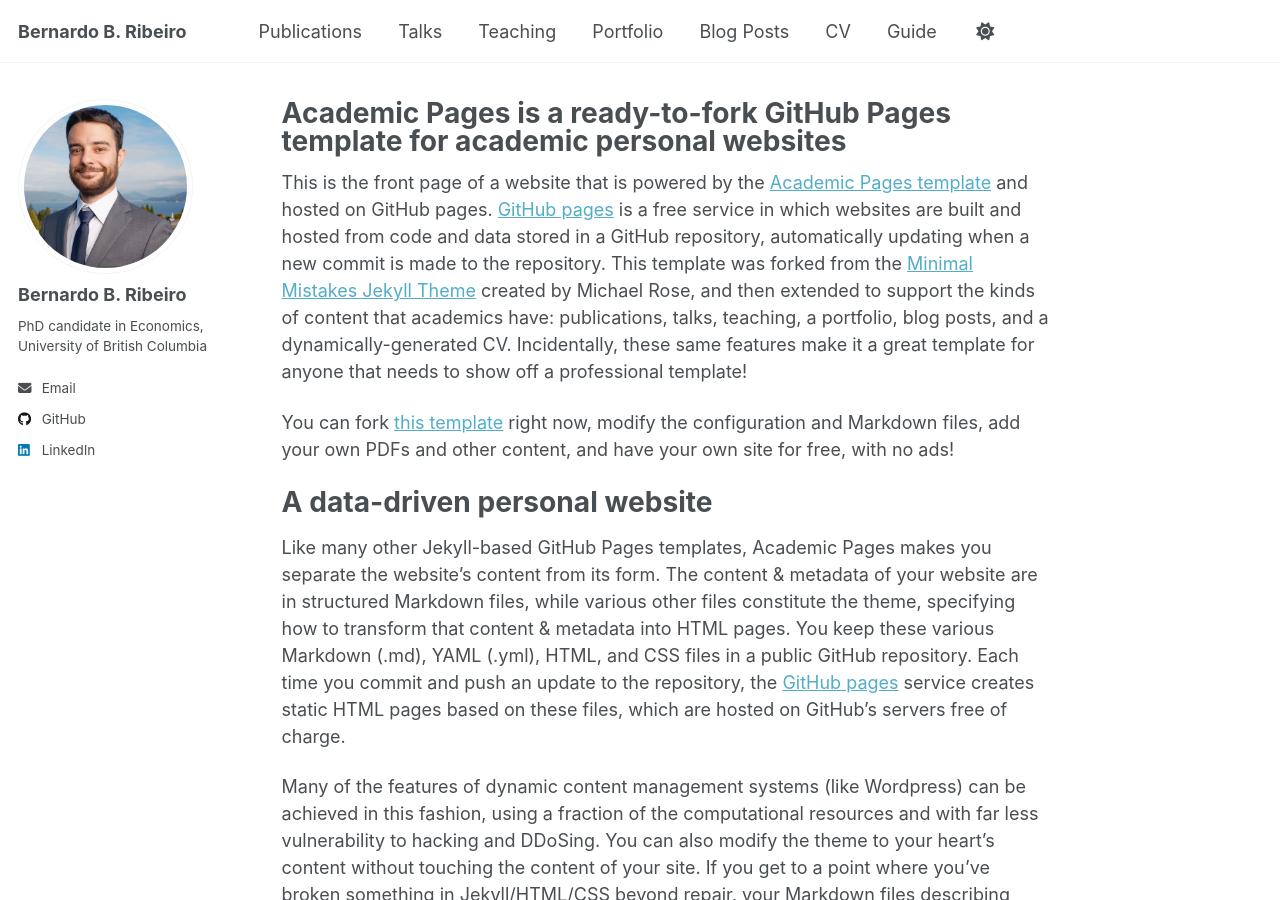
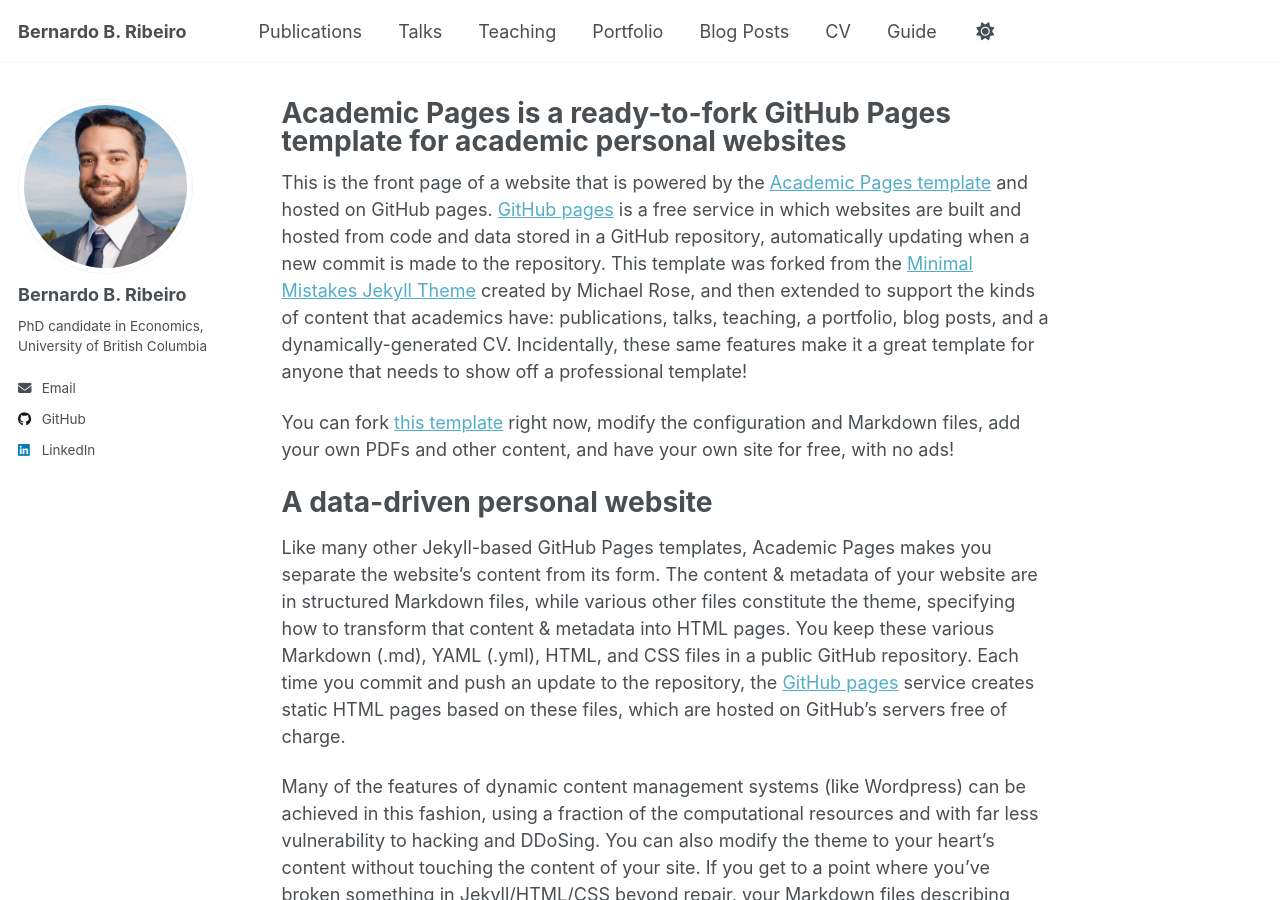
Before and after one commit to bbribeiro/bbribeiro.github.io, a Jekyll site: the page built from _pages/about.md, in a window 1280 px wide and 900 px high. Built offline with Jekyll 4.4.1, drawn with Linux system fonts in a browser that asks for light colours; a script that is not in the unit is left out.

Commit message:
Update _config.yml

```diff
--- a/_config.yml
+++ b/_config.yml
@@ -23,7 +23,7 @@ repository               : "academicpages/academicpages.github.io"
 #               Additional customization can be done by editing /_includes/author-profile.html
 author:
   # Biographic information
-  avatar           : "headshot_bbr.jpg"
+  avatar           : "headshot.jpg"
   name             : "Bernardo B. Ribeiro"
   pronouns         : # example: "she/her"
   bio              : "PhD candidate in Economics, University of British Columbia"
```
